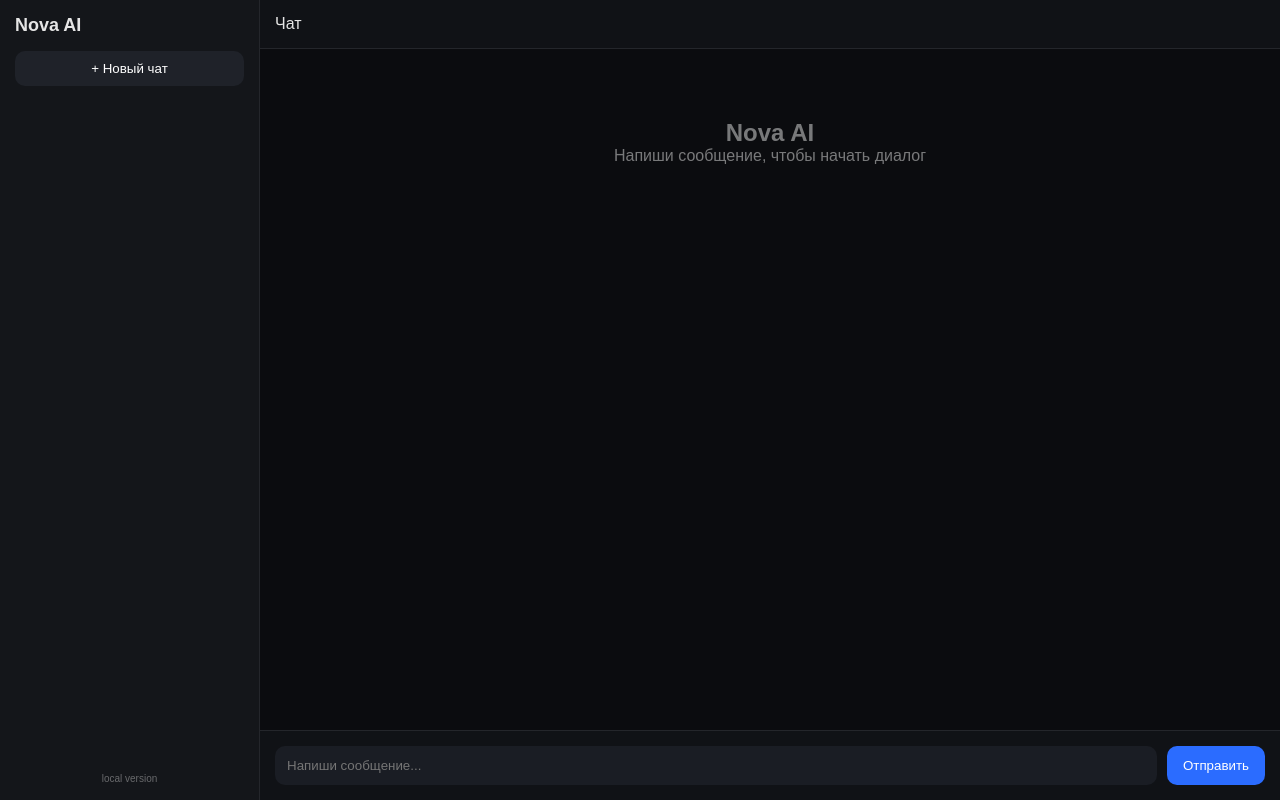
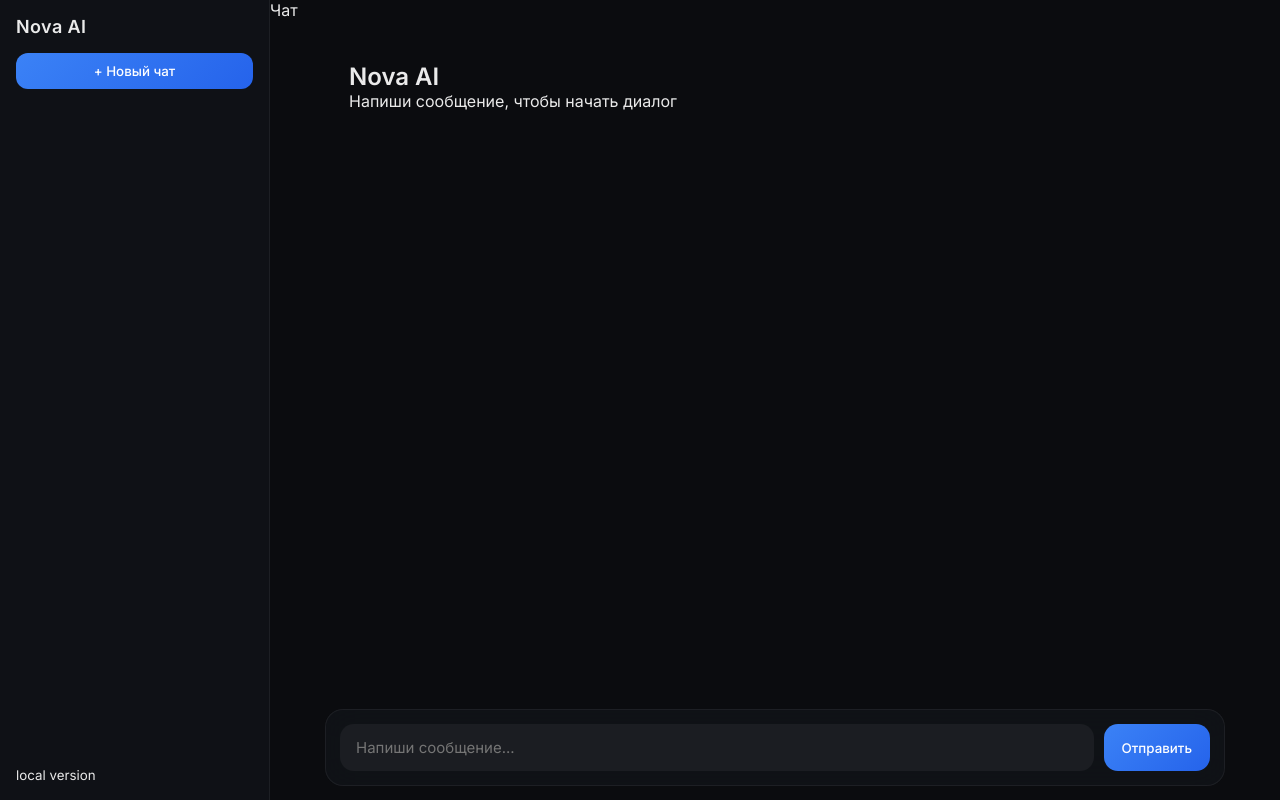
Before and after one commit to mlmoonchild/NovaAsis-Bot, a Flask app: page / in a window 1280 px wide. Run offline with Flask 3, Linux system fonts and the light colour scheme.

Commit message:
style.css

```diff
--- a/static/style.css
+++ b/static/style.css
@@ -1,54 +1,82 @@
-/* RESET */
+/* =========================
+   FONT
+========================= */
+@import url('https://fonts.googleapis.com/css2?family=Inter:wght@300;400;500;600&display=swap');
+
+/* =========================
+   RESET
+========================= */
 * {
   margin: 0;
   padding: 0;
   box-sizing: border-box;
-  font-family: Arial, sans-serif;
+  font-family: 'Inter', system-ui, sans-serif;
 }
 
-body {
+html, body {
+  height: 100%;
+  overflow: hidden;
   background: #0b0c0f;
-  color: #e5e5e5;
-  height: 100vh;
-  overflow: hidden;
+  color: #eaeaea;
+  -webkit-font-smoothing: antialiased;
+  -moz-osx-font-smoothing: grayscale;
 }
 
-/* APP LAYOUT */
+/* =========================
+   BACKGROUND LAYER
+========================= */
+body::before {
+  content: "";
+  position: absolute;
+  inset: 0;
+  background: radial-gradient(circle at top, #1b2230, transparent 60%),
+              radial-gradient(circle at bottom, #11131a, #0b0c0f);
+  z-index: -1;
+}
+
+/* =========================
+   APP LAYOUT
+========================= */
 .app {
   display: flex;
   height: 100vh;
 }
 
-/* SIDEBAR */
+/* =========================
+   SIDEBAR
+========================= */
 .sidebar {
-  width: 260px;
-  background: #14161a;
+  width: 270px;
+  background: rgba(18, 20, 26, 0.7);
+  backdrop-filter: blur(20px);
+  border-right: 1px solid rgba(255,255,255,0.06);
   display: flex;
   flex-direction: column;
-  padding: 15px;
-  border-right: 1px solid #24262b;
+  padding: 16px;
 }
 
 .logo {
   font-size: 18px;
-  font-weight: bold;
-  margin-bottom: 15px;
+  font-weight: 600;
+  margin-bottom: 16px;
+  letter-spacing: 0.4px;
 }
 
 .new-chat-btn {
-  background: #1f2229;
+  background: linear-gradient(135deg, #3b82f6, #2563eb);
   border: none;
   color: white;
   padding: 10px;
-  border-radius: 10px;
+  border-radius: 12px;
   cursor: pointer;
-  margin-bottom: 15px;
-  transition: 0.2s;
+  font-weight: 500;
+  transition: 0.2s ease;
+  margin-bottom: 14px;
 }
 
 .new-chat-btn:hover {
-  background: #2a2e38;
   transform: translateY(-1px);
+  filter: brightness(1.1);
 }
 
 .chat-list {
@@ -58,130 +86,155 @@ body {
 
 .chat-item {
   padding: 10px;
-  border-radius: 10px;
+  border-radius: 12px;
+  margin-bottom: 6px;
   cursor: pointer;
-  margin-bottom: 5px;
+  font-size: 14px;
+  background: rgba(255,255,255,0.03);
   transition: 0.2s;
 }
 
 .chat-item:hover {
-  background: #222632;
+  background: rgba(255,255,255,0.08);
 }
 
-.sidebar-footer {
-  font-size: 12px;
-  opacity: 0.4;
-  text-align: center;
-  padding-top: 10px;
-}
-
-/* MAIN */
+/* =========================
+   MAIN AREA
+========================= */
 .main {
   flex: 1;
   display: flex;
   flex-direction: column;
 }
 
-/* TOP BAR */
-.top-bar {
-  padding: 15px;
-  border-bottom: 1px solid #24262b;
-  background: #101216;
-}
-
-.title {
-  font-size: 16px;
-}
-
-/* MESSAGES */
+/* =========================
+   MESSAGES AREA (GPT STYLE WIDTH)
+========================= */
 .messages {
   flex: 1;
-  padding: 20px;
-  overflow-y: auto;
   display: flex;
   flex-direction: column;
-  gap: 10px;
-}
+  gap: 14px;
+  padding: 42px 24px;
+  overflow-y: auto;
 
-/* smooth scroll */
-.messages {
+  max-width: 900px;
+  width: 100%;
+  margin: 0 auto;
+
   scroll-behavior: smooth;
 }
 
-.welcome {
-  text-align: center;
-  opacity: 0.5;
-  margin-top: 50px;
+/* =========================
+   MESSAGE BUBBLES
+========================= */
+.message {
+  max-width: 75%;
+  padding: 14px 16px;
+  border-radius: 16px;
+  line-height: 1.6;
+  font-size: 15.5px;
+  word-wrap: break-word;
+  animation: fadeIn 0.18s ease-out;
+  position: relative;
 }
 
-/* MESSAGE BUBBLES */
-.message {
-  max-width: 70%;
-  padding: 10px 12px;
-  border-radius: 12px;
-  line-height: 1.4;
-  word-wrap: break-word;
-
-  /* animation */
-  animation: fadeIn 0.25s ease-in-out;
+/* USER MESSAGE */
+.user {
+  align-self: flex-end;
+  background: linear-gradient(135deg, #3b82f6, #2563eb);
+  color: white;
+  box-shadow: 0 8px 20px rgba(37, 99, 235, 0.25);
 }
 
-.user {
-  align-self: flex-end;
-  background: linear-gradient(135deg, #2b6cff, #1f4fd6);
-  color: white;
+/* BOT MESSAGE */
+.bot {
+  align-self: flex-start;
+  background: rgba(255,255,255,0.06);
+  border: 1px solid rgba(255,255,255,0.08);
+  backdrop-filter: blur(10px);
 }
 
-.bot {
-  align-self: flex-start;
-  background: #1c1f26;
-  border: 1px solid #2a2f3a;
+/* =========================
+   INPUT AREA (CHATGPT STYLE)
+========================= */
+.input-area {
+  display: flex;
+  gap: 10px;
+
+  max-width: 900px;
+  width: 100%;
+  margin: 14px auto;
+
+  padding: 14px;
+  border-radius: 18px;
+
+  background: rgba(18, 20, 26, 0.75);
+  backdrop-filter: blur(18px);
+  border: 1px solid rgba(255,255,255,0.06);
 }
 
-/* INPUT AREA */
-.input-area {
-  display: flex;
-  padding: 15px;
-  border-top: 1px solid #24262b;
-  background: #101216;
-  gap: 10px;
-}
-
+/* INPUT FIELD */
 .input-area input {
   flex: 1;
-  padding: 12px;
-  border-radius: 10px;
+  padding: 14px 16px;
+  border-radius: 14px;
   border: none;
   outline: none;
-  background: #1a1d24;
-  color: white;
+
+  background: rgba(255,255,255,0.05);
+  color: #fff;
+  font-size: 15px;
+
   transition: 0.2s;
 }
 
 .input-area input:focus {
-  background: #202430;
+  background: rgba(255,255,255,0.09);
 }
 
+/* BUTTON */
 .input-area button {
-  padding: 12px 16px;
+  padding: 14px 18px;
   border: none;
-  border-radius: 10px;
-  background: #2b6cff;
+  border-radius: 14px;
+  cursor: pointer;
+
+  background: linear-gradient(135deg, #3b82f6, #2563eb);
   color: white;
-  cursor: pointer;
+  font-weight: 500;
+
   transition: 0.2s;
 }
 
 .input-area button:hover {
-  background: #1f5ae0;
-  transform: scale(1.03);
+  transform: scale(1.05);
+  filter: brightness(1.1);
 }
 
-/* ANIMATIONS */
+/* =========================
+   SCROLLBAR (MODERN)
+========================= */
+::-webkit-scrollbar {
+  width: 6px;
+}
+
+::-webkit-scrollbar-thumb {
+  background: rgba(255,255,255,0.15);
+  border-radius: 10px;
+}
+
+::-webkit-scrollbar-thumb:hover {
+  background: rgba(255,255,255,0.25);
+}
+
+/* =========================
+   ANIMATIONS
+========================= */
 @keyframes fadeIn {
   from {
     opacity: 0;
-    transform: translateY(6px);
+    transform: translateY(8px);
   }
   to {
     opacity: 1;
@@ -189,34 +242,45 @@ body {
   }
 }
 
-/* TYPING DOTS */
+/* =========================
+   TYPING INDICATOR
+========================= */
 .typing {
   display: inline-flex;
-  gap: 4px;
-  padding: 10px;
+  gap: 5px;
+  padding: 10px 12px;
 }
 
 .typing span {
   width: 6px;
   height: 6px;
+  border-radius: 50%;
   background: #aaa;
-  border-radius: 50%;
   animation: blink 1.2s infinite;
 }
 
-.typing span:nth-child(2) {
-  animation-delay: 0.2s;
+.typing span:nth-child(2) { animation-delay: 0.2s; }
+.typing span:nth-child(3) { animation-delay: 0.4s; }
+
+@keyframes blink {
+  0%, 80%, 100% { opacity: 0.2; }
+  40% { opacity: 1; }
 }
 
-.typing span:nth-child(3) {
-  animation-delay: 0.4s;
+/* =========================
+   HOVER MICRO INTERACTIONS
+========================= */
+.chat-item:active {
+  transform: scale(0.98);
 }
 
-@keyframes blink {
-  0%, 80%, 100% {
-    opacity: 0.2;
-  }
-  40% {
-    opacity: 1;
-  }
+button:active {
+  transform: scale(0.97);
 }
+
+/* =========================
+   SELECTION STYLE
+========================= */
+::selection {
+  background: rgba(59,130,246,0.4);
+}
```
